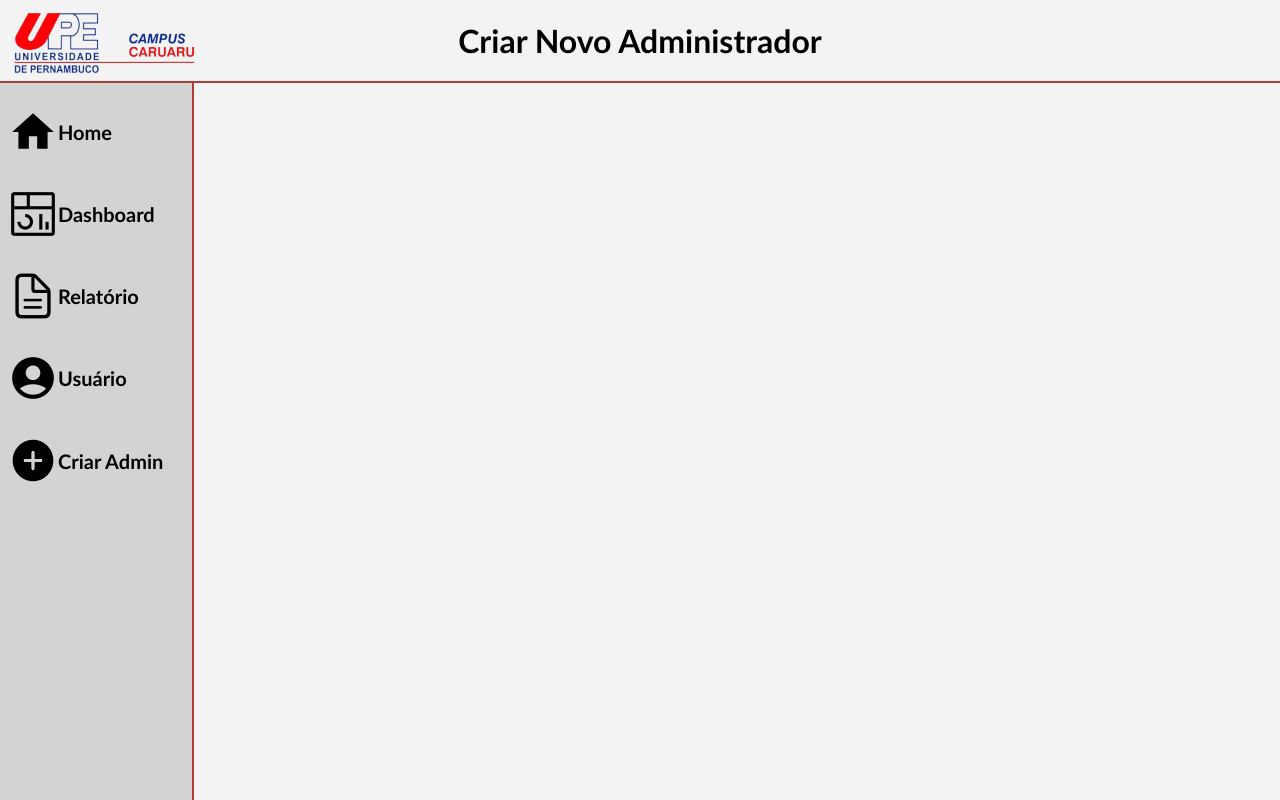
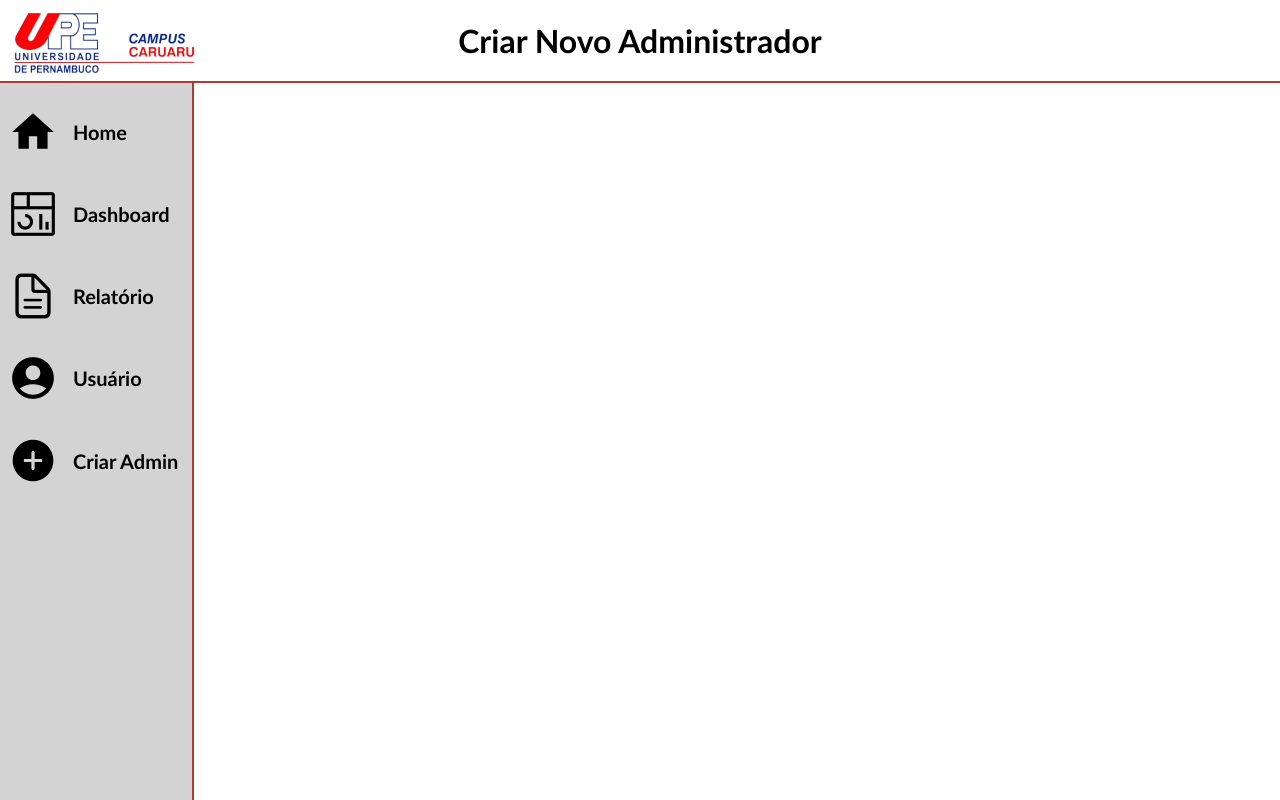
Before and after one commit to AsTunO/Frontend---ISI, a React (Vite) app: page /new-adm in a window 1280 px wide. Built offline with nearby package versions, Linux system fonts and the light colour scheme.

Commit message:
botão muda de cor quando selecionado

```diff
--- a/src/components/Buttons/navButton/navButton.css
+++ b/src/components/Buttons/navButton/navButton.css
@@ -1,4 +1,4 @@
-.btn, .nav-btn img, .nav-btn h2 {
+.btn {
     background-color: var(--light-grey);
 }
 
@@ -18,10 +18,22 @@
     width: 50px;
 }
 
-.btn:hover, .btn:hover img, .btn:hover h2 {
+.btn:hover {
     background-color: var(--dark-grey);
 }
 
 .nav-btn h2 {
-    margin-right: 15px;
+    margin-left: 15px;
 }
+
+.clicked {
+    background-color: var(--main-red);
+}
+
+.clicked h2, .clicked img {
+    filter: invert(100%) sepia(0%) saturate(7464%) hue-rotate(202deg) brightness(109%) contrast(101%);
+}
+
+.clicked:hover {
+    background-color: var(--light-red);
+}
--- a/src/components/Buttons/navButton/navButton.jsx
+++ b/src/components/Buttons/navButton/navButton.jsx
@@ -1,16 +1,19 @@
 /* eslint-disable react/prop-types */
+import { useState } from "react";
 import { useNavigate } from "react-router-dom";
 import "./navButton.css";
 
 function NavButton(props) {
     const navigate = useNavigate();
+    const [isClicked, setIsClicked] = useState(false);
 
     function handleClick() {
         navigate(props.route);
+        setIsClicked(true);
     }
 
     return (
-        <div className="btn">
+        <div className={`btn ${(isClicked == true ? "clicked" : "")}`}>
             <button className="nav-btn" onClick={handleClick}>
                 <img src={ props.icon } alt={ props.alt } />
                 <h2>{ props.title }</h2>
--- a/src/main.css
+++ b/src/main.css
@@ -1,5 +1,6 @@
 :root {
     --main-red: #AE3C33;
+    --light-red: #AF5F5F;
     --light-grey: #D3D3D3;
     --dark-grey: #C1C1C1;
     --ice-white: #F3F3F3;
@@ -9,5 +10,5 @@
     font-family: 'Gill Sans', 'Gill Sans MT', Calibri, 'Trebuchet MS', sans-serif;
     padding: 0;
     margin: 0;
-    background-color: var(--ice-white);
+    /* background-color: var(--ice-white); */
 }
```
